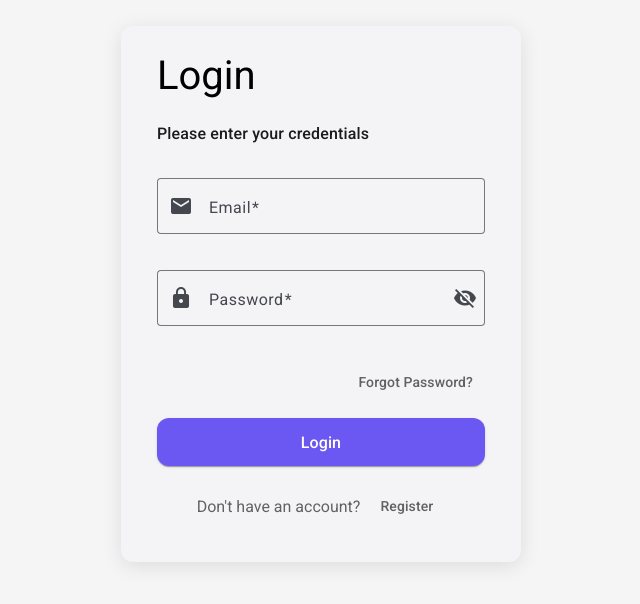
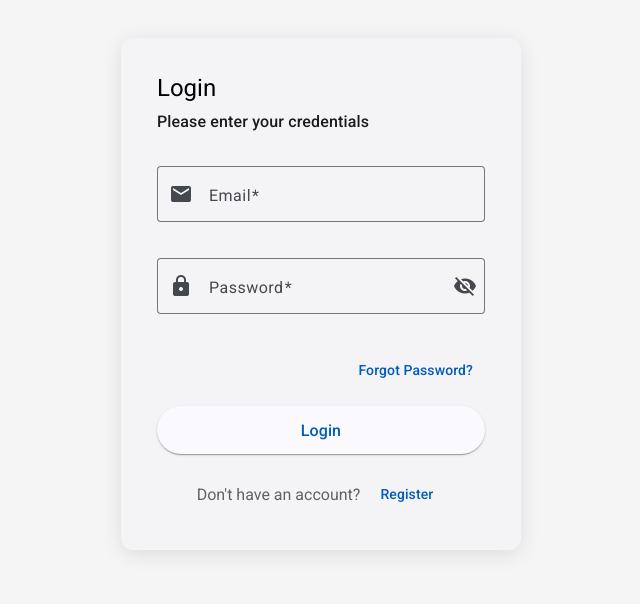
Before and after one commit to Pamod0/Angular_Identity, an Angular app: page /auth/login in a window 1280 px wide. Shown: the part 106-710 px from the top of the page, without its empty margins (319-959 px from the left). Built offline with nearby package versions, Linux system fonts and the light colour scheme.

Commit message:
login style

```diff
--- a/src/app/features/auth/login/login.component.html
+++ b/src/app/features/auth/login/login.component.html
@@ -33,9 +33,9 @@
         </div>
 
         <div class="actions">
-          <button mat-raised-button type="submit" class="login-btn full-width">
+          <button mat-raised-button color="primary" type="submit" class="login-btn full-width">
             Login
-            <mat-spinner *ngIf="isLoading" diameter="20"></mat-spinner>
+            <mat-spinner diameter="20" *ngIf="isLoading"></mat-spinner>
           </button>
         </div>
 
--- a/src/app/features/auth/login/login.component.scss
+++ b/src/app/features/auth/login/login.component.scss
@@ -1,39 +1,12 @@
 @use "@angular/material" as mat;
 
 :host ::ng-deep {
-  @include mat.progress-spinner-overrides(
-    (
-      active-indicator-color: white,
-    )
-  );
-
-  .mat-mdc-raised-button:not(:disabled) {
-    background-color: #6b57f2;
-    color: white;
-    &:hover {
-      background-color: white;
-      color: #6b57f2;
-    }
-  }
-  .mat-mdc-raised-button {
-    border-radius: 12px;
-  }
-  .mat-mdc-raised-button:hover {
-    box-shadow: 0px 4px 4px -2px rgba(107, 87, 242, 0.3), 0px 4px 5px 0px rgba(107, 87, 242, 0.24),
-      0px 2px 10px 0px rgba(107, 87, 242, 0.22) !important;
-    .mat-mdc-progress-spinner .mdc-circular-progress__indeterminate-circle-graphic {
-      stroke: #6b57f2;
-    }
-  }
-  // mat-spinner
-  .login-btn .mdc-button__label {
+.login-btn {
+  .mdc-button__label {
     display: flex;
     gap: 0.5rem;
   }
-
-  .mat-mdc-button:not(:disabled) {
-    color: rgba(0, 0, 0, 0.6);
-  }
+}
 }
 
 .login-container {
@@ -89,7 +62,7 @@ mat-card-header {
   margin-bottom: 2rem;
 
   mat-card-title {
-    font-size: 40px;
-    margin-bottom: 2rem;
+    font-size: 24px;
+    margin-bottom: 8px;
   }
 }
--- a/src/app/features/auth/login/login.component.ts
+++ b/src/app/features/auth/login/login.component.ts
@@ -19,7 +19,7 @@ import { MatInputModule } from '@angular/material/input';
 import { MatButtonModule } from '@angular/material/button';
 import { MatSnackBar } from '@angular/material/snack-bar';
 import { MatIconModule } from '@angular/material/icon';
-import {MatProgressSpinnerModule} from '@angular/material/progress-spinner';
+import { MatProgressSpinnerModule } from '@angular/material/progress-spinner';
 
 const VALIDATION = {
   PASSWORD_MIN_LENGTH: 6,
```
